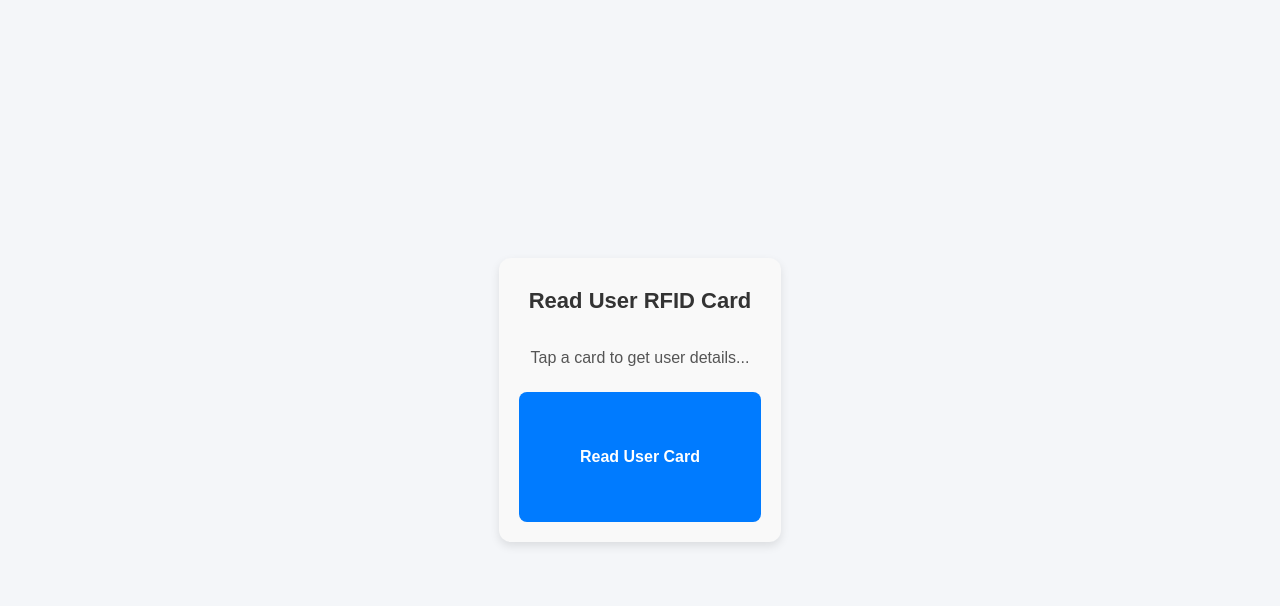
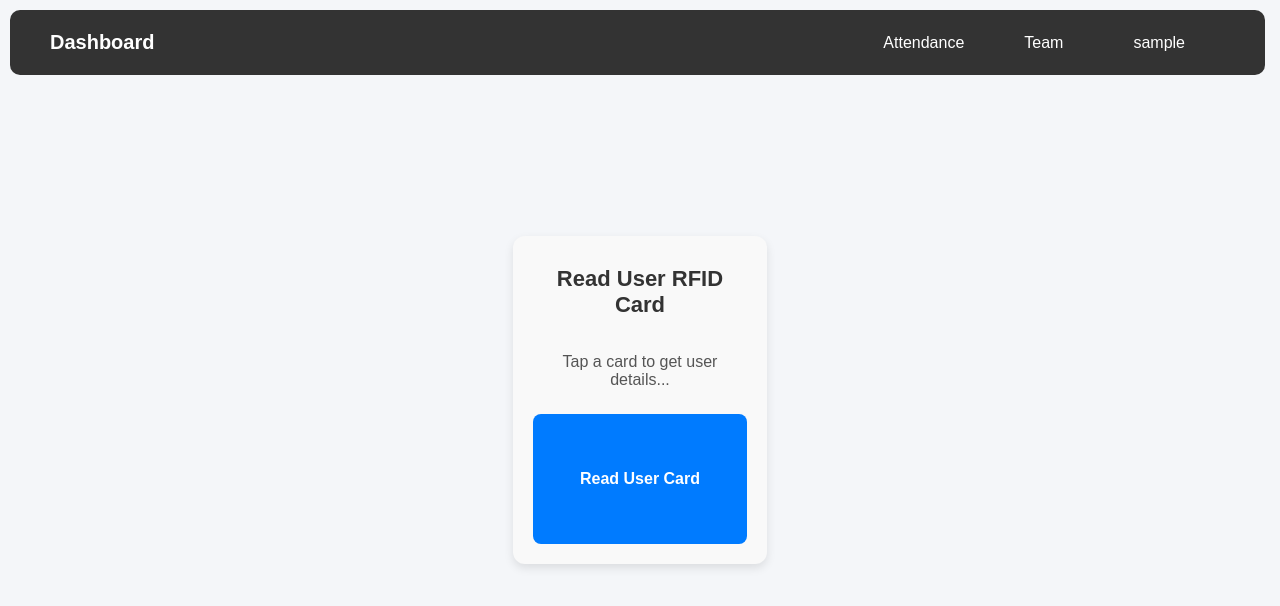
Before and after one commit to bhotw/354_attendance, a React (Create React App) app in the folder admin/: page /readusercard in a window 1280 px wide. Shown: the top 606 px of the page. Built offline with nearby package versions, Linux system fonts and the light colour scheme; sample sign-in values are in the browser's storage.

Commit message:
trying to fix readusercard

```diff
--- a/admin/src/components/ReadUserCard.css
+++ b/admin/src/components/ReadUserCard.css
@@ -3,7 +3,7 @@
   background-color: #f9f9f9;
   border-radius: 12px;
   padding: 20px;
-  max-width: 450px;
+  max-width: 90%;
   margin: 50px auto;
   box-shadow: 0px 4px 10px rgba(0, 0, 0, 0.1);
 }
@@ -46,11 +46,15 @@ h2 {
   border-radius: 8px;
   padding: 15px;
   margin-top: 20px;
-  text-align: left;
+  display: grid;
+  grid-template-columns: repeat(2, 1fr); /* Two equal columns */
+  gap: 10px; /* Spacing between columns */
 }
 
 .user-info p {
   font-size: 16px;
   color: #333;
   margin: 5px 0;
+  display: flex;
+  flex-direction: column;
 }
--- a/admin/src/components/ReadUserCard.js
+++ b/admin/src/components/ReadUserCard.js
@@ -1,6 +1,7 @@
 import React, { useState, useEffect } from "react";
 import api from "../axiosInstance";
 import "./ReadUserCard.css";
+import Navbar from "../components/Navbar";
 import { useNavigate } from "react-router-dom";
 
 const ReadUserCard = () => {
@@ -49,6 +50,8 @@ const ReadUserCard = () => {
     };
 
   return (
+  <div>
+  <Navbar />
     <div className="read-user-card">
       <h2>Read User RFID Card</h2>
       <p className="status-message">{message}</p>
@@ -71,6 +74,7 @@ const ReadUserCard = () => {
         </div>
       )}
     </div>
+   </div>
   );
 };
 
```
